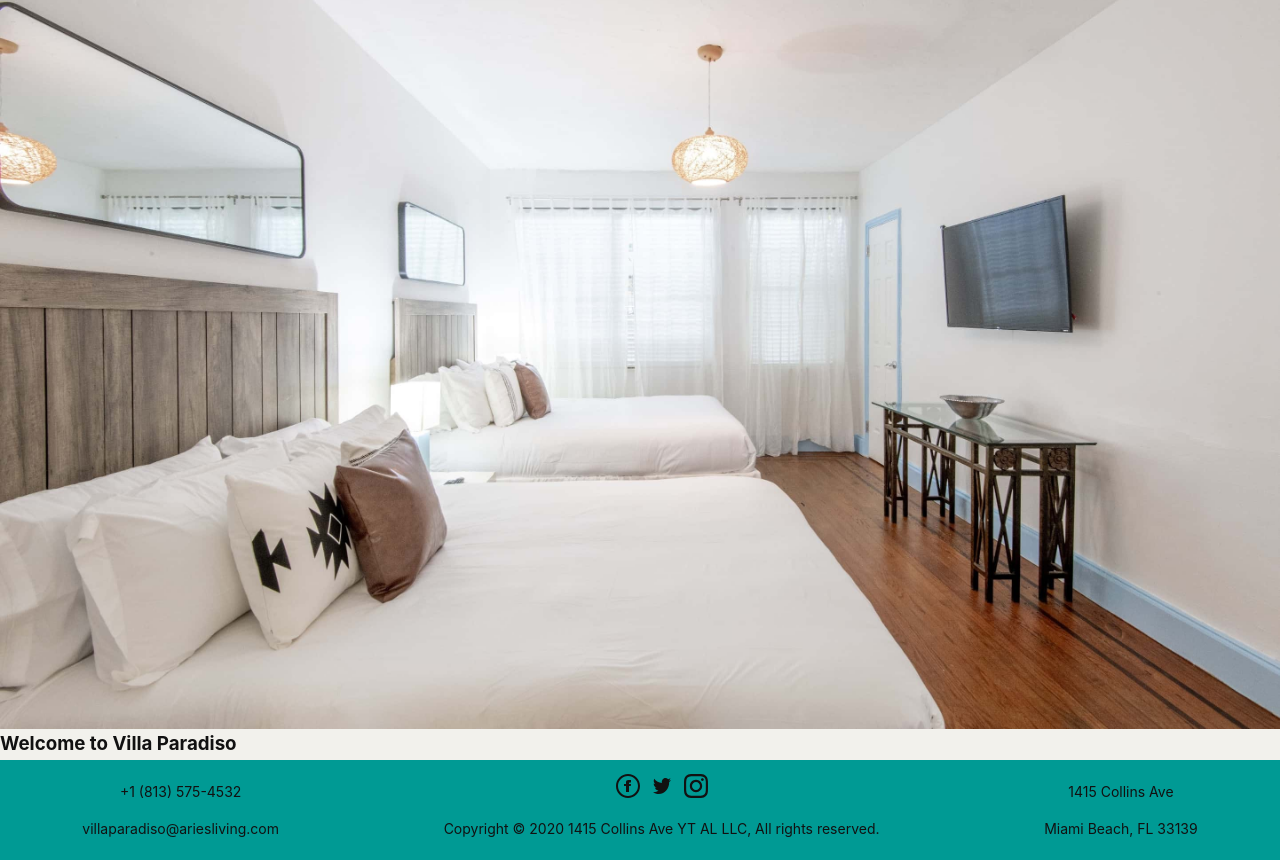
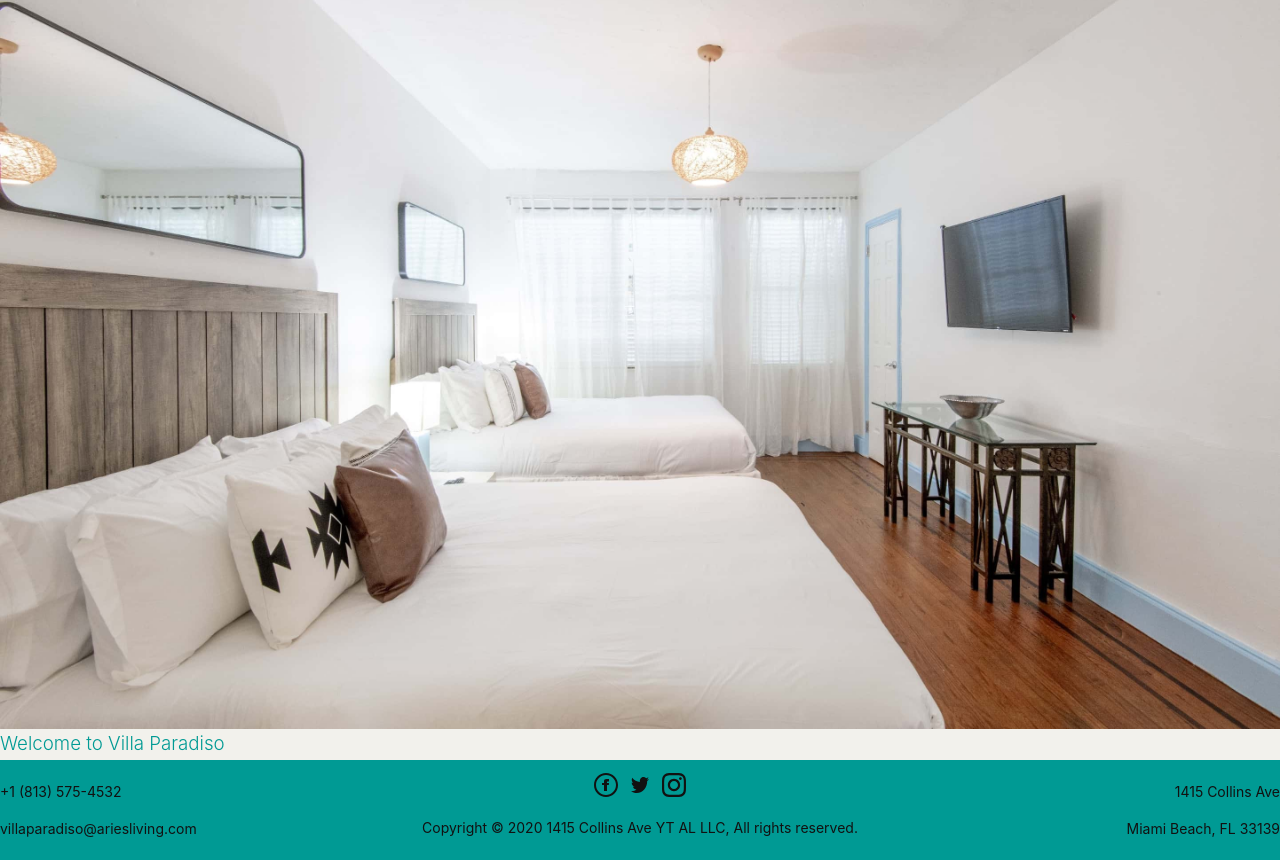
Before and after one commit to dmartss/villa-paradiso-hotels, a Next.js app: page / in a window 1280 px wide. Shown: the part 205-1065 px from the top of the page. Built offline with nearby package versions, Linux system fonts and the light colour scheme; a web font is replaced by a local one.

Commit message:
fix footer

```diff
--- a/components/footer/footer.module.css
+++ b/components/footer/footer.module.css
@@ -12,18 +12,19 @@
 .content {
   display: flex;
   flex: 1;
-  justify-content: space-around;
+}
+
+.content > :global(div.tl),
+.content > :global(div.tr) {
+  flex: 0 1 25%;
 }
 
 .center {
   display: flex;
   flex-direction: column;
   align-items: center;
-  margin-top: auto;
-}
-
-.root a:hover {
-  color: var(--bg);
+  justify-content: center;
+  flex: 1;
 }
 
 .social {
@@ -48,5 +49,9 @@
     display: flex;
     flex-direction: column;
     justify-content: flex-end;
+    align-items: center;
+  }
+  .content > * {
+    text-align: center;
   }
 }
--- a/components/footer/index.js
+++ b/components/footer/index.js
@@ -18,7 +18,7 @@ export default function Footer() {
       <Container>
         <footer className={styles.root}>
           <nav className={styles.content}>
-            <div className={styles.left}>
+            <div className="tl">
               <p>{PHONE_NUMBER}</p>
               <a href={`mailto:${EMAIL_ADDRESS}`}>{EMAIL_ADDRESS}</a>
             </div>
@@ -41,7 +41,7 @@ export default function Footer() {
               </p>
             </div>
 
-            <div className={styles.right}>
+            <div className="tr">
               <p>{ADDRESS_TOP}</p>
               <p>{ADDRESS_BOTTOM}</p>
             </div>
--- a/components/home/index.js
+++ b/components/home/index.js
@@ -6,7 +6,7 @@ export default function Home() {
     <Container role="main" padding wide center overflow>
       <Container>
         <img className="no-drag" src="/room.jpg" />
-        <h3>Welcome to {NAME_SHORT}</h3>
+        <h3 className="mute fw3">Welcome to {NAME_SHORT}</h3>
       </Container>
     </Container>
   )
--- a/styles/global.css
+++ b/styles/global.css
@@ -126,6 +126,12 @@ iframe {
 }
 .tc {
   text-align: center;
+}
+.tr {
+  text-align: right;
+}
+.tl {
+  text-align: left;
 }
 .row {
   display: flex;
```
